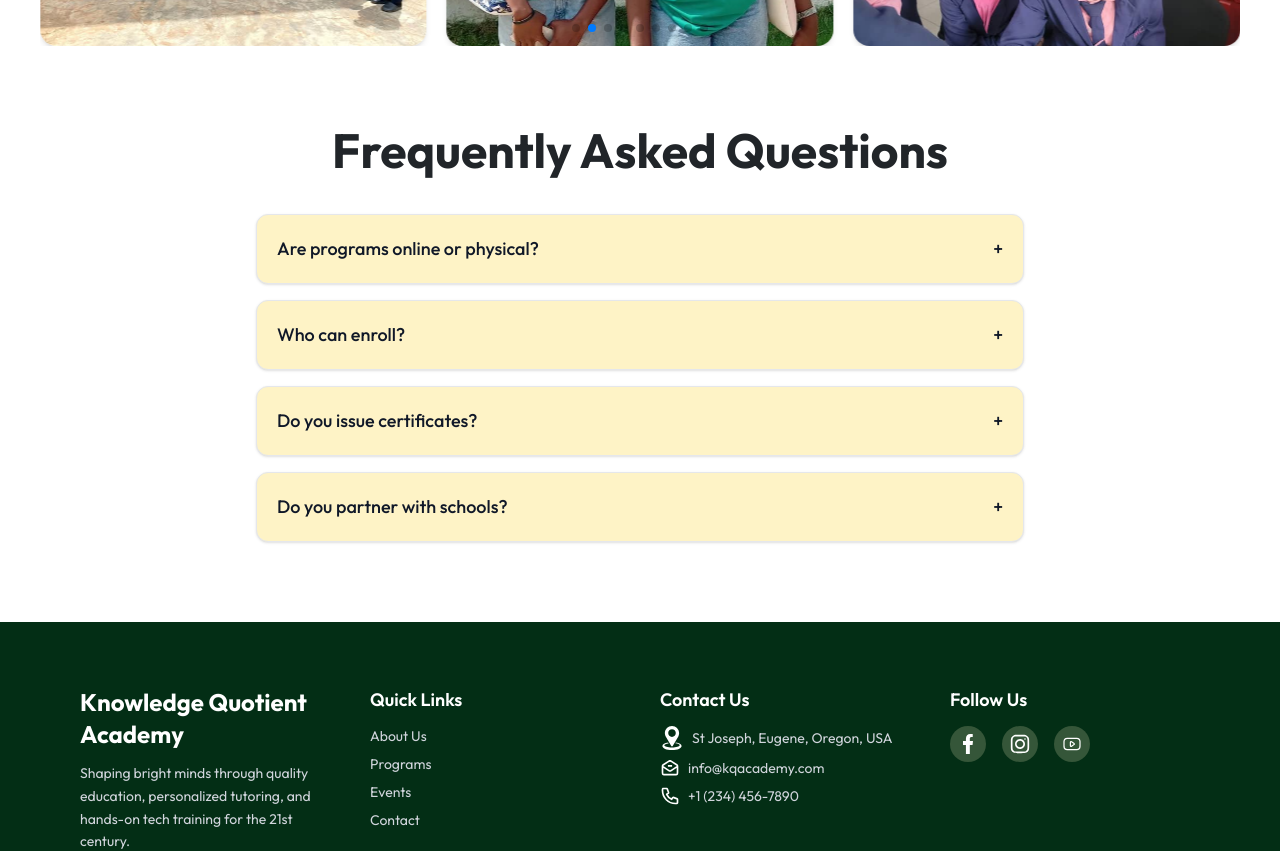
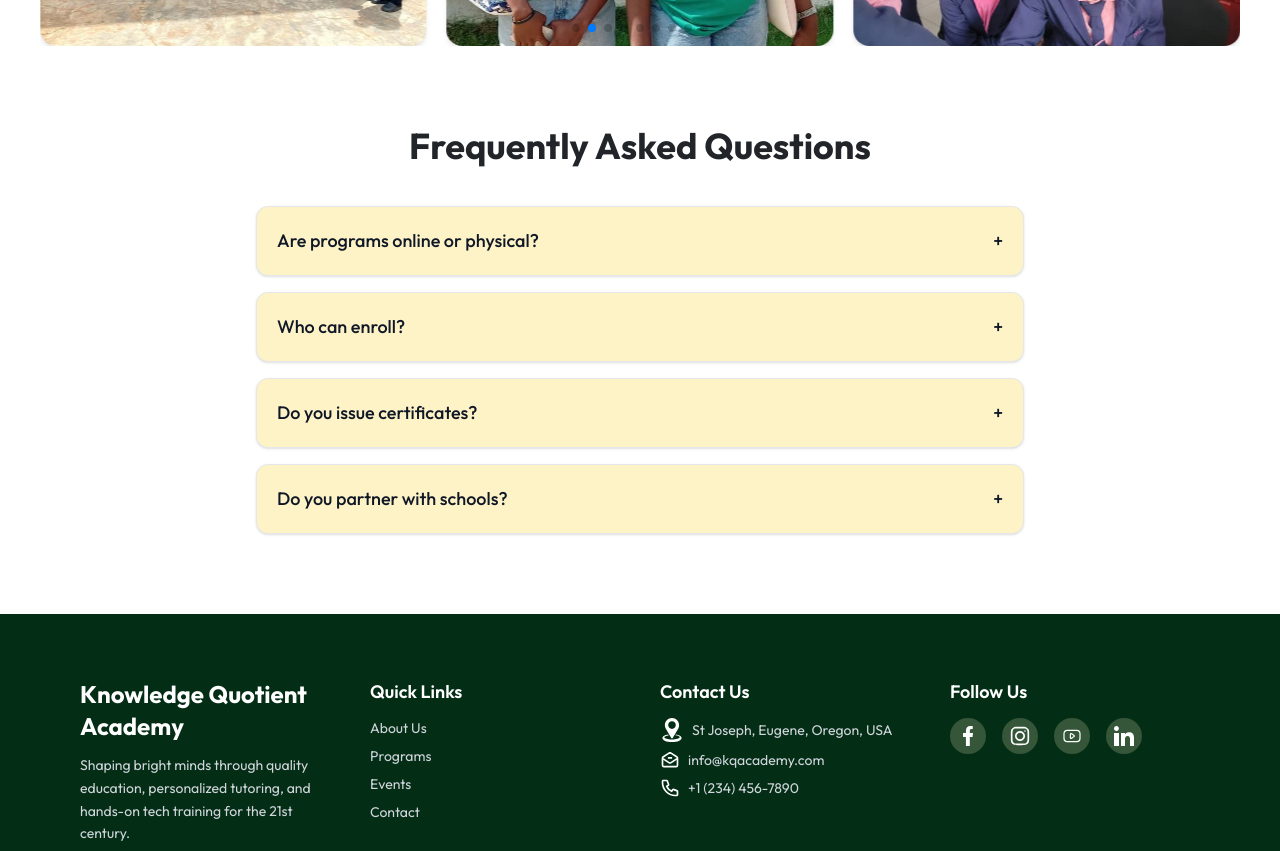
Before and after one commit to AChris-T/KnowledgeQuotientAcademy, a React (Vite) app: page / in a window 1280 px wide. Shown: the part 2980-3831 px from the top of the page. Built offline with nearby package versions, Linux system fonts and the light colour scheme.

Commit message:
made changes on the explore courses

```diff
--- a/src/common/Footer.jsx
+++ b/src/common/Footer.jsx
@@ -5,6 +5,7 @@
 import {
   FacebookIcon,
   InstegarmIcon,
+  Linkedin,
   LocationIcon,
   MailIcon,
   PhoneIcon,
@@ -116,6 +117,14 @@
             >
               <YoutubeIcon />
             </a>
+            <a
+              href="https://www.linkedin.com/company/knowledge-quotient-academy/"
+              target="_blank"
+              rel="noopener noreferrer"
+              className="p-2 bg-amber-100/20 rounded-full transition-all duration-300"
+            >
+              <Linkedin />
+            </a>
           </div>
         </div>
       </div>
--- a/src/components/Home/FreqSection.jsx
+++ b/src/components/Home/FreqSection.jsx
@@ -37,7 +37,7 @@
       viewport={{ once: true }}
     >
       <motion.h2
-        className="text-center text-3xl md:text-5xl font-bold mb-10 text-deepblack-100"
+        className="text-center text-2xl md:text-4xl font-bold mb-10 text-deepblack-100"
         initial={{ opacity: 0, y: 20 }}
         whileInView={{ opacity: 1, y: 0 }}
         transition={{ delay: 0.2 }}
--- a/src/icons/index.jsx
+++ b/src/icons/index.jsx
@@ -591,3 +591,28 @@
     </svg>
   );
 };
+
+export const Linkedin = () => (
+  <svg
+    xmlns="http://www.w3.org/2000/svg"
+    width="20px"
+    height="20px"
+    viewBox="0 0 20 20"
+    fill="currentColor"
+  >
+    <g id="Page-1" stroke="none" strokeWidth="1" fill="none" fillRule="evenodd">
+      <g
+        id="Dribbble-Light-Preview"
+        transform="translate(-180.000000, -7479.000000)"
+        fill="currentColor"
+      >
+        <g id="icons" transform="translate(56.000000, 160.000000)">
+          <path
+            d="M144,7339 L140,7339 L140,7332.001 C140,7330.081 139.153,7329.01 137.634,7329.01 C135.981,7329.01 135,7330.126 135,7332.001 L135,7339 L131,7339 L131,7326 L135,7326 L135,7327.462 C135,7327.462 136.255,7325.26 139.083,7325.26 C141.912,7325.26 144,7326.986 144,7330.558 L144,7339 Z M126.442,7323.921 C125.093,7323.921 124,7322.819 124,7321.46 C124,7320.102 125.093,7319 126.442,7319 C127.79,7319 128.883,7320.102 128.883,7321.46 C128.884,7322.819 127.79,7323.921 126.442,7323.921 Z M124,7339 L129,7339 L129,7326 L124,7326 Z"
+            id="linkedin"
+          />
+        </g>
+      </g>
+    </g>
+  </svg>
+);
```
